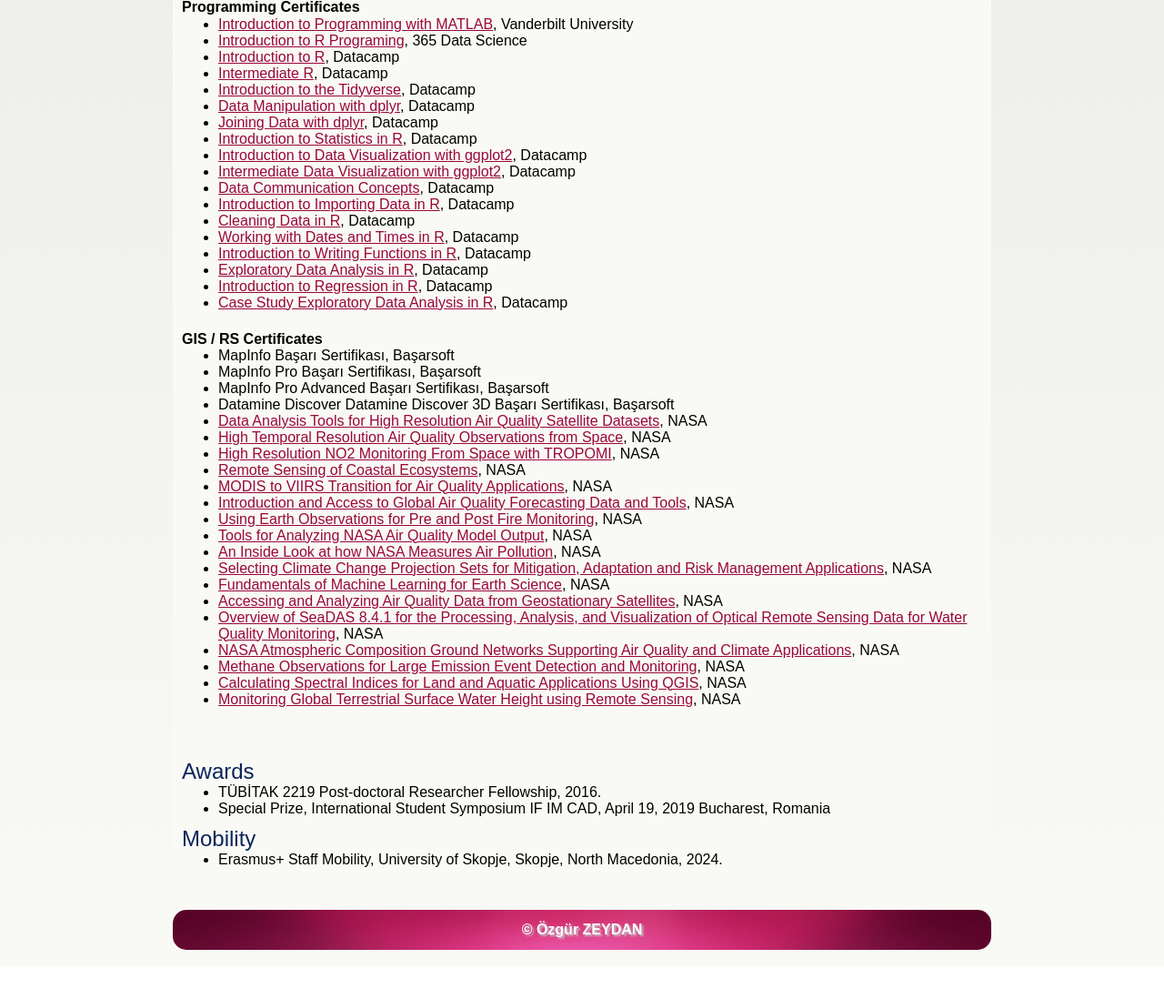
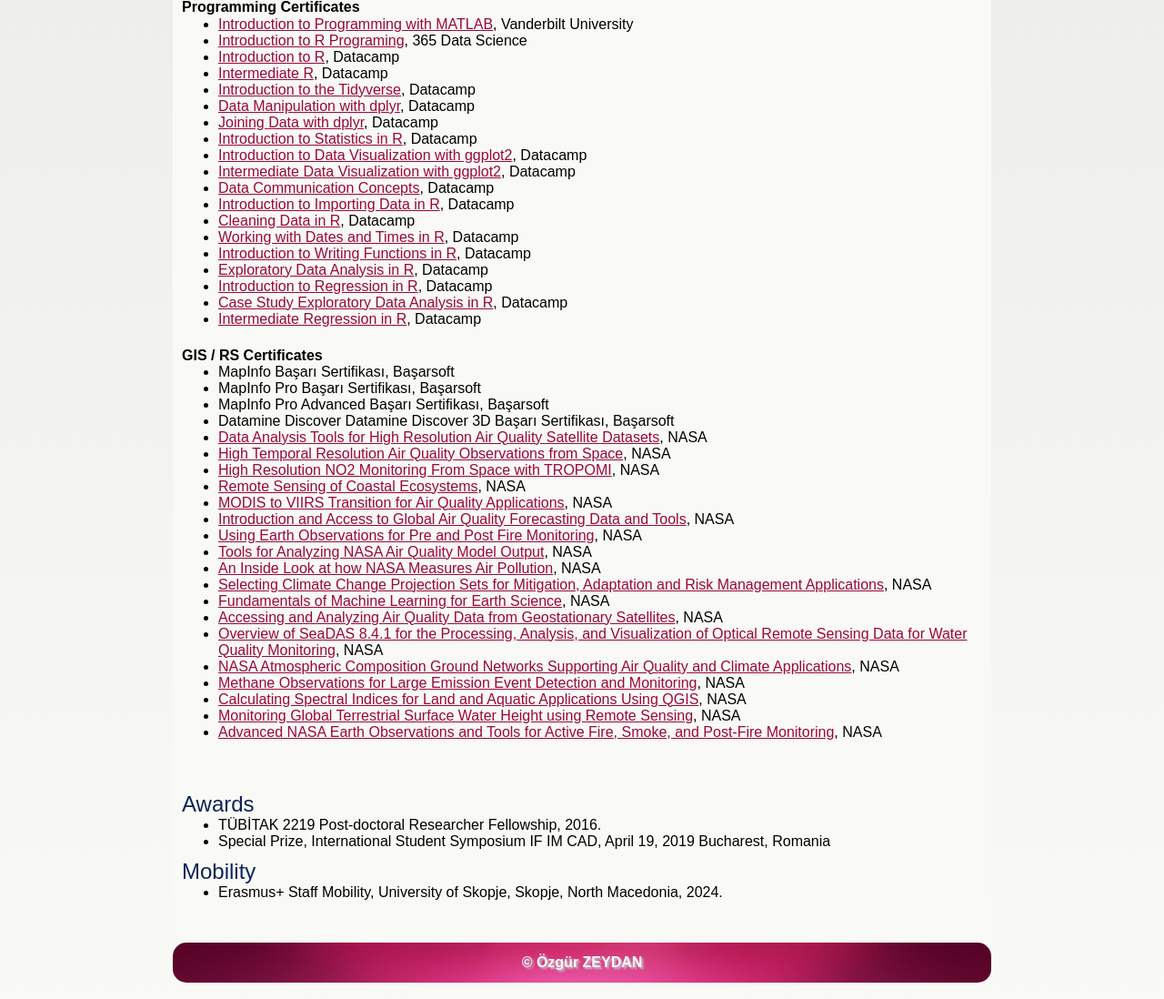
Before and after one commit to ozgurzeydan/ozgurzeydan, a plain HTML site: page about.html in a window 1280 px wide. Shown: the part 1286-2384 px from the top of the page at 91% size. Before the commit the page ends 2348 px from the top, so only its background shows below. Drawn offline with Linux system fonts and the light colour scheme.

Commit message:
Add files via upload

```diff
--- a/about.html
+++ b/about.html
@@ -215,7 +215,8 @@
 <li class="textstyle7"><a href="https://www.datacamp.com/completed/statement-of-accomplishment/course/404b29bfd9785ddb336704fe61e3187de9a701d3" target="_blank">Exploratory Data Analysis in R</a>, Datacamp</li>
 <li class="textstyle7"><a href="https://www.datacamp.com/completed/statement-of-accomplishment/course/9460324ea6adc647b25fef25dffa8bd329ea5577" target="_blank">Introduction to Regression in R</a>, Datacamp</li>
 <li class="textstyle7"><a href="https://www.datacamp.com/completed/statement-of-accomplishment/course/1a87660c6f872727750f3298478e5071a62d3ae4" target="_blank">Case Study Exploratory Data Analysis in R</a>, Datacamp</li>
-</ul>
+<li class="textstyle7"><a href="https://www.datacamp.com/completed/statement-of-accomplishment/course/c329a92e96c5491be753cd3359d010185f92bc9c" target="_blank">Intermediate Regression in R</a>, Datacamp</li>
+  </ul>
   <h3>&nbsp;</h3>
   <h3 class="textstyle11">GIS / RS Certificates</h3>
   <ul class="ulstyle1">
@@ -240,6 +241,7 @@
     <li class="textstyle7"><a href="certificates/Methane-Observations-for-Large-Emission-Event-Detection-and-Monitoring.pdf" target="_blank">Methane Observations for Large Emission Event Detection and Monitoring</a>, NASA
     <li class="textstyle7"><a href="certificates/Calculating-Spectral-Indices-for-Land-and-Aquatic-Applications-Using-QGIS.pdf" target="_blank">Calculating Spectral Indices for Land  and Aquatic Applications Using QGIS</a>, NASA
     <li class="textstyle7"><a href="certificates/Monitoring-Global-Terrestrial-Surface-Water-Height-using-Remote-Sensing.pdf" target="_blank">Monitoring Global Terrestrial Surface Water Height using Remote Sensing</a>, NASA
+    <li class="textstyle7"><a href="certificates/Advanced-NASA-Earth-Observations-and-Tools-for-Active-Fire,-Smoke,-and-Post-Fire-Monitoring.pdf" target="_blank">Advanced NASA Earth Observations and Tools for Active Fire, Smoke, and Post-Fire Monitoring</a>, NASA
   </ul>
 </div></div><span class="textstyle7"><br/><br/></span>
 
```
